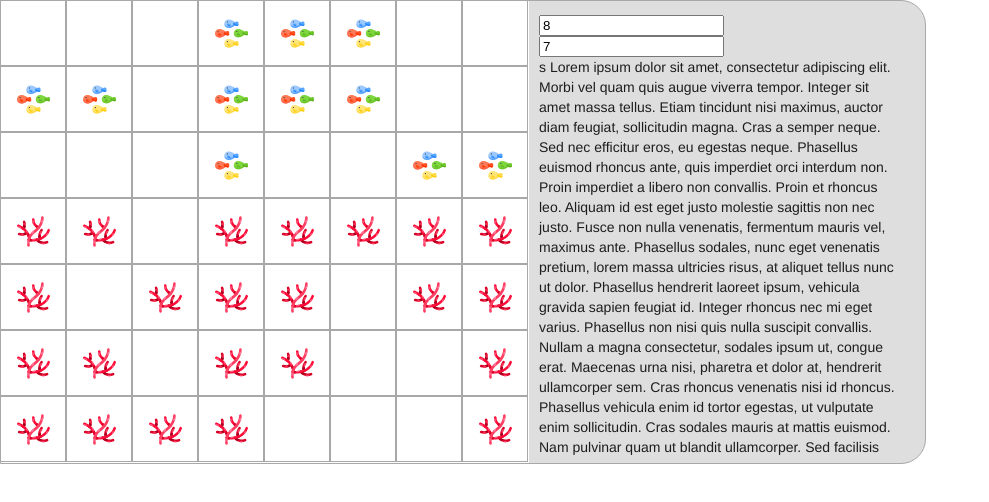
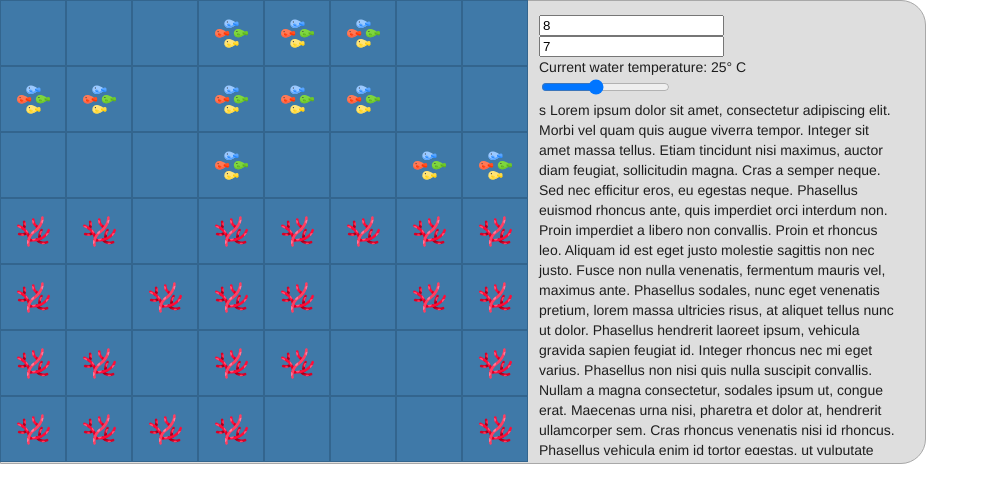
Before and after one commit to alexiskoss/explorable-visualization, a plain HTML site: page index.html in a window 1280 px wide. Shown: the whole page, without its empty margins (0-989 px from the left). Drawn offline with nearby package versions, Linux system fonts and the light colour scheme.

Commit message:
Change ocean color based on temp value

```diff
--- a/css/styles.css
+++ b/css/styles.css
@@ -23,7 +23,6 @@ body {
     font-size: 26px;
     display: 'inline-block';
     float: left;
-    background-color: #FFFFFF;
 }
 
 #grid-bg {
@@ -51,9 +50,10 @@ body {
 }
 
 #grid-bg > div > div {
-    border: 1px solid #A8A8A8;
+    border: 1px solid #33658e;
     position: absolute;
     text-align: center;
+    background-color: #3f79a8;
 }
 
 /* editor */
@@ -70,3 +70,5 @@ body {
 .text-field {
     width: 45% !important;
 }
+
+/* ocean colors */
--- a/index.html
+++ b/index.html
@@ -21,6 +21,9 @@
           <input id="rows" type="text" name="rows" value="7">
       </form>
 
+      <div id="slider-value">Current water temperature: 25° C</div>
+      <div id="ocean-slider"></div>
+
       s Lorem ipsum dolor sit amet, consectetur adipiscing elit. Morbi vel quam quis augue viverra tempor. Integer sit amet massa tellus. Etiam tincidunt nisi maximus, auctor diam feugiat, sollicitudin magna. Cras a semper neque. Sed nec efficitur eros, eu egestas neque. Phasellus euismod rhoncus ante, quis imperdiet orci interdum non. Proin imperdiet a libero non convallis. Proin et rhoncus leo. Aliquam id est eget justo molestie sagittis non nec justo. Fusce non nulla venenatis, fermentum mauris vel, maximus ante. Phasellus sodales, nunc eget venenatis pretium, lorem massa ultricies risus, at aliquet tellus nunc ut dolor. Phasellus hendrerit laoreet ipsum, vehicula gravida sapien feugiat id. Integer rhoncus nec mi eget varius. Phasellus non nisi quis nulla suscipit convallis. Nullam a magna consectetur, sodales ipsum ut, congue erat. Maecenas urna nisi, pharetra et dolor at, hendrerit ullamcorper sem.
 
       Cras rhoncus venenatis nisi id rhoncus. Phasellus vehicula enim id tortor egestas, ut vulputate enim sollicitudin. Cras sodales mauris at mattis euismod. Nam pulvinar quam ut blandit ullamcorper. Sed facilisis orci lorem, vel fermentum nisi placerat ac. Maecenas ante neque, dignissim ut est eu, auctor bibendum nisl. Proin arcu elit, convallis sed varius et, tempus et nulla.
--- a/js/index.js
+++ b/js/index.js
@@ -6,6 +6,31 @@ let value = 0;
 let coralRows = Math.floor(rows * 0.70);
 let fishRows = rows - coralRows;
 gridSize();
+
+var colors = d3.scale.threshold()
+.range(["#011628", "#083051", "#1d5482", "#3f79a8", "#a07070", "#752e2e"])
+.domain([0, 18, 23, 30, 41, 61]);
+
+var oceanSlider = d3.select('#ocean-slider')
+
+oceanSlider.append('input')
+  .attr('id', 'ocean-input')
+  .attr('type','range')
+  .attr('min',0)
+  .attr('max',60)
+  .attr('step',1)
+  .attr('value',25)
+  .on('change',function() {
+    $("#slider-value").empty();
+    $(`#slider-value`).append(`Current water temperature: ${$("#ocean-input").val()}° C`)
+    var tempChoice = parseInt(d3.select('#ocean-input').property('value'))
+    console.log(tempChoice)
+  	d3.selectAll('.ocean')
+  	  .transition()
+  	  .duration(1000)
+  	  .style('background-color', colors(tempChoice));
+
+  });
 
 function populate() {
     let fishExit = false;
@@ -60,6 +85,8 @@ $("#columns").on("input", function(e) {
 function gridSize() {
     rows = parseInt($("#rows").val());
     columns = parseInt($("#columns").val());
+    coralRows = Math.floor(rows * 0.70);
+    fishRows = rows - coralRows;
 
     if(columns > rows) {
         boardSize = 528;
@@ -82,15 +109,15 @@ function gridSize() {
             let = randomNumber = Math.floor((Math.random() * 100) + 1)
             if(fishRows >= i) {
                 if(randomNumber <= 40) {
-                    $(`#row${i}`).append(`<div id="col${j}"><span><img src="svg/fishes.svg" height="${value / 2}px" width="${value / 2}px"></span></div>`);
+                    $(`#row${i}`).append(`<div class="ocean" id="col${j}"><span><img src="svg/fishes.svg" height="${value / 2}px" width="${value / 2}px"></span></div>`);
                 } else {
-                    $(`#row${i}`).append(`<div id="col${j}"><span></span></div>`);
+                    $(`#row${i}`).append(`<div class="ocean" id="col${j}"><span></span></div>`);
                 }
             } else {
                 if(randomNumber <= 70) {
-                    $(`#row${i}`).append(`<div id="col${j}"><span><img src="svg/coral.svg" height="${value / 2}px" width="${value / 2}px"></span></div>`);
+                    $(`#row${i}`).append(`<div class="ocean" id="col${j}"><span><img src="svg/coral.svg" height="${value / 2}px" width="${value / 2}px"></span></div>`);
                 } else {
-                    $(`#row${i}`).append(`<div id="col${j}"><span></span></div>`);
+                    $(`#row${i}`).append(`<div class="ocean" id="col${j}"><span></span></div>`);
                 }
             }
 
@@ -103,6 +130,5 @@ function gridSize() {
         }
     }
 
-    //console.log($(`#row1 #col1 span`).html());
     let timer = setInterval(populate, 7000);
 }
```
